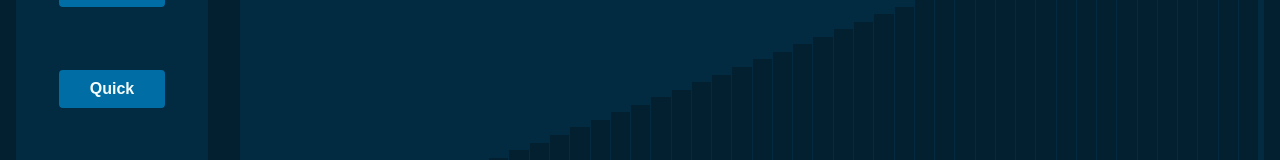
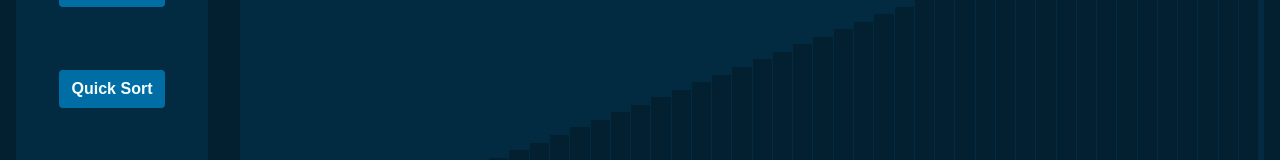
Before and after one commit to Lexen99/Sorting---Algorithm, a React (Vite) app: page / in a window 1280 px wide. Shown: the part 522-682 px from the top of the page. Built offline with nearby package versions, Linux system fonts and the light colour scheme.

Commit message:
Created QuickSortButton component and the functionality, but have some stuff to debug.

```diff
--- a/src/Components/BubbleSortButton/BubbleSortButton.jsx
+++ b/src/Components/BubbleSortButton/BubbleSortButton.jsx
@@ -1,6 +1,6 @@
 import { useState, useEffect } from "react";
 
-const BubbleSortButton = ({ array, setArray, speed, setCurrentIndices, setHighlightedIndex }) => {
+const BubbleSortButton = ({ array, setArray, speed, setCurrentIndices, }) => {
   const [sortingInProgress, setSortingInProgress] = useState(false);
   const [steps, setSteps] = useState([]);
   const [stepIndex, setStepIndex] = useState(0);
@@ -16,36 +16,40 @@ const BubbleSortButton = ({ array, setArray, speed, setCurrentIndices, setHighli
   const prepareBubbleSortSteps = (array) => {
     let tempArray = [...array];
     let stepsArray = [];
-    let swapped;
-    do {
-      swapped = false;
-      for (let i = 0; i < tempArray.length - 1; i++) {
-        stepsArray.push({ array: [...tempArray], indices: [i, i + 1], highlight: i });
-        if (tempArray[i] > tempArray[i + 1]) {
-          [tempArray[i], tempArray[i + 1]] = [tempArray[i + 1], tempArray[i]];
+    let n = tempArray.length;
+
+    for (let i = 0; i < n - 1; i++) {
+      let swapped = false;
+      for (let j = 0; j < n - i - 1; j++) {
+        // Lägger till ett steg för jämförelsen
+        stepsArray.push({ array: [...tempArray], indices: [j, j + 1] });
+        if (tempArray[j] > tempArray[j + 1]) {
+          [tempArray[j], tempArray[j + 1]] = [tempArray[j + 1], tempArray[j]];
           swapped = true;
-          stepsArray.push({ array: [...tempArray], indices: [i, i + 1], highlight: i + 1 });
+          // Lägger till ett steg för bytet
+          stepsArray.push({ array: [...tempArray], indices: [j, j + 1] });
         }
       }
-    } while (swapped);
+      if (!swapped) break; // Om ingen swap har skett, är arrayen sorterad
+    }
+
     setSteps(stepsArray);
   };
 
+  // useEffect för att hantera sorterings animation
   useEffect(() => {
     if (sortingInProgress && stepIndex < steps.length) {
       const timer = setTimeout(() => {
         setArray(steps[stepIndex].array);
         setCurrentIndices(steps[stepIndex].indices);
-        setHighlightedIndex(steps[stepIndex].highlight);
         setStepIndex(stepIndex + 1);
       }, speed);
       return () => clearTimeout(timer);
     } else if (stepIndex >= steps.length) {
       setSortingInProgress(false);
       setCurrentIndices([]);
-      setHighlightedIndex(null);
     }
-  }, [sortingInProgress, stepIndex, steps, setArray, setCurrentIndices, setHighlightedIndex, speed]);
+  }, [sortingInProgress, stepIndex, steps, setArray, setCurrentIndices, speed]);
 
   //Funktion som startar sorteringen
   const startSorting = () => {
--- a/src/Components/Dashboard/Dashboard.jsx
+++ b/src/Components/Dashboard/Dashboard.jsx
@@ -3,6 +3,7 @@ import { useState, useEffect } from "react";
 import StacksContainer from "../StacksContainer/StacksContainer";
 import Shuffle from "../Shuffle/Shuffle";
 import BubbleSortButton from "../BubbleSortButton/BubbleSortButton";
+import QuickSortButton from "../QuickSortButton/QuickSortButton";
 
 const Dashboard = () => {
   const [speed, setSpeed] = useState(50);
@@ -63,9 +64,14 @@ const Dashboard = () => {
           setCurrentIndices={setCurrentIndices}
           setHighlightedIndex={setHighlightedIndex}
         >
-          Bubble
         </BubbleSortButton>
-        <button className="btn">Quick</button>
+        <QuickSortButton
+          array={array}
+          speed={speed}
+          setArray={setArray}
+          setCurrentIndices={setCurrentIndices}
+        >
+        </QuickSortButton>
         <button className="btn">Selection Sort</button>
       </nav>
 
--- /dev/null
+++ b/src/Components/QuickSortButton/QuickSortButton.jsx
@@ -0,0 +1,81 @@
+import { useState, useEffect } from "react";
+
+const QuickSortButton = ({ array, speed, setArray, setCurrentIndices}) => {
+    const [sortingInProgress, setSortingInProgress] = useState(false);
+    const [steps, setSteps] = useState([]);
+    const [stepIndex, setStepIndex] = useState(0);
+
+    // useEffect för att förbereda steg när input arrayen ändras
+    useEffect(() => {
+        if (array.length > 0) {
+            prepareQuickSortSteps(array);
+        }
+    }, [array]);
+
+    // funktion genererar alla steg som behövs för att animera QuickSort
+    const prepareQuickSortSteps = (array) => {
+        let stepsArray = [];
+
+        // Hjälpfunktion för QuickSort med partitioneringslogik
+        const quickSortHelper = (arr, left, right) => {
+            if (left < right) {
+                let pivotIndex = partition(arr, left, right);
+
+                quickSortHelper(arr, left, pivotIndex - 1);
+                quickSortHelper(arr, pivotIndex + 1, right);
+            }
+        };
+
+        //Funktion för att partitionera arrayen
+        const partition = (arr, left, right) => {
+            let pivot = arr[right];
+            let i = left - 1;
+
+            for(let j = left; j < right; j++) {
+                stepsArray.push({ array: [...arr], indices: [j, right] });
+                if(arr[j] < pivot) {
+                    i++;
+                    [arr[i], arr[j]] = [arr[j], arr[i]];
+                    stepsArray.push({ array: [...arr], indices: [i, j] });
+                }
+            }
+            [arr[i + 1], arr[right]] = [arr[right], arr[i + 1]];
+            stepsArray.push({ array: [...arr], indices: [i + 1, right] });
+            return i + 1;
+        }
+
+        let tempArray = [...array];
+        quickSortHelper(tempArray, 0, tempArray.length - 1);
+        setSteps(stepsArray);
+    }
+
+    // useEffect för att hantera sorterings animation
+    useEffect(() => {
+        if (sortingInProgress && stepIndex < steps.length) {
+          const timer = setTimeout(() => {
+            setArray(steps[stepIndex].array);
+            setCurrentIndices(steps[stepIndex].indices);
+            setStepIndex(stepIndex + 1);
+          }, speed);
+          return () => clearTimeout(timer);
+        } else if (stepIndex >= steps.length) {
+          setSortingInProgress(false);
+          setCurrentIndices([]);
+        }
+      }, [sortingInProgress, stepIndex, steps, setArray, setCurrentIndices, speed]);
+
+    //Funktion som startar sorteringen
+    const startSorting = () => {
+        if (steps.length > 0) {
+          setSortingInProgress(true);
+          setStepIndex(0);
+        }
+    };
+
+
+    return (
+        <button className="btn" onClick={startSorting} disabled={sortingInProgress}>Quick Sort</button>
+    );
+}
+
+export default QuickSortButton;
```
